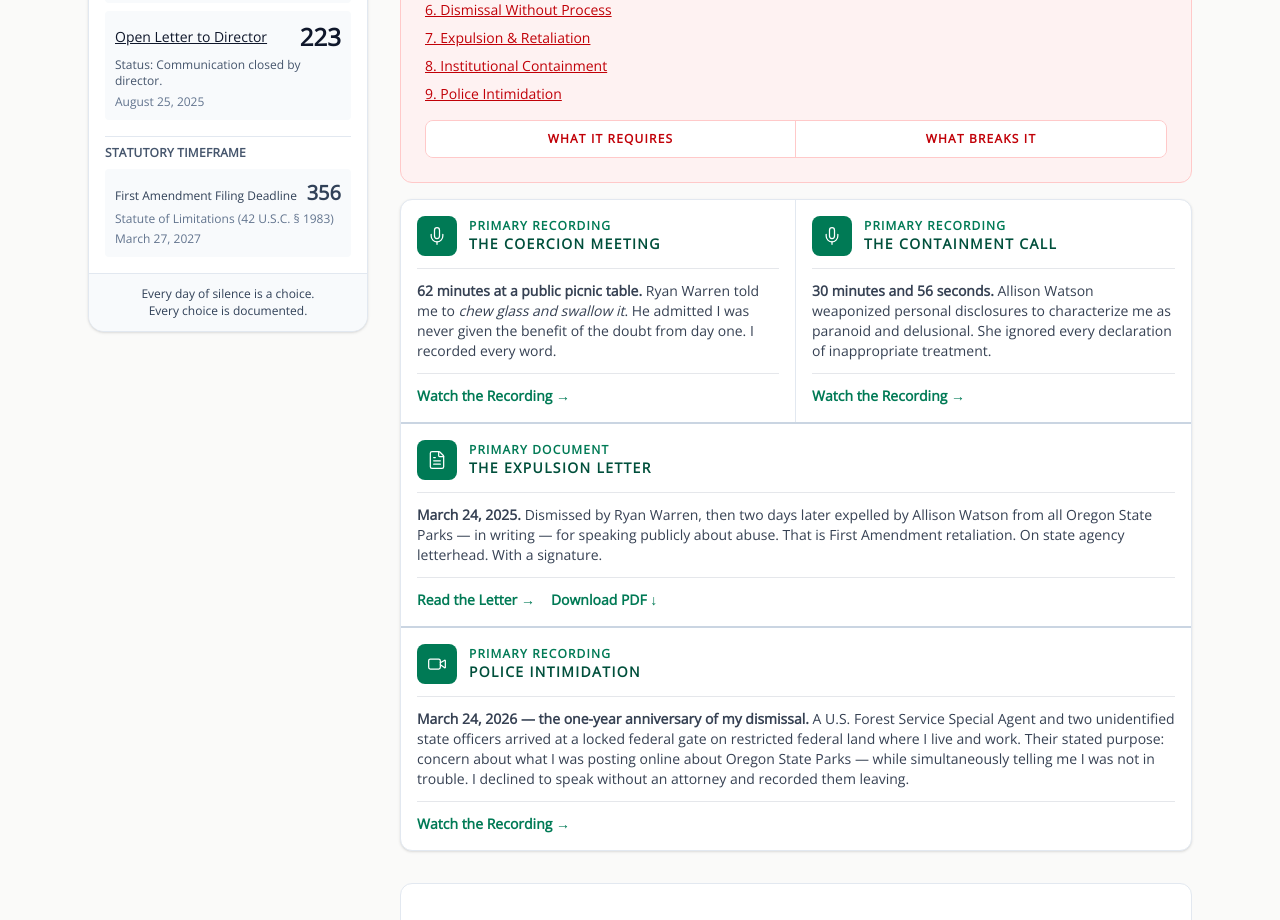
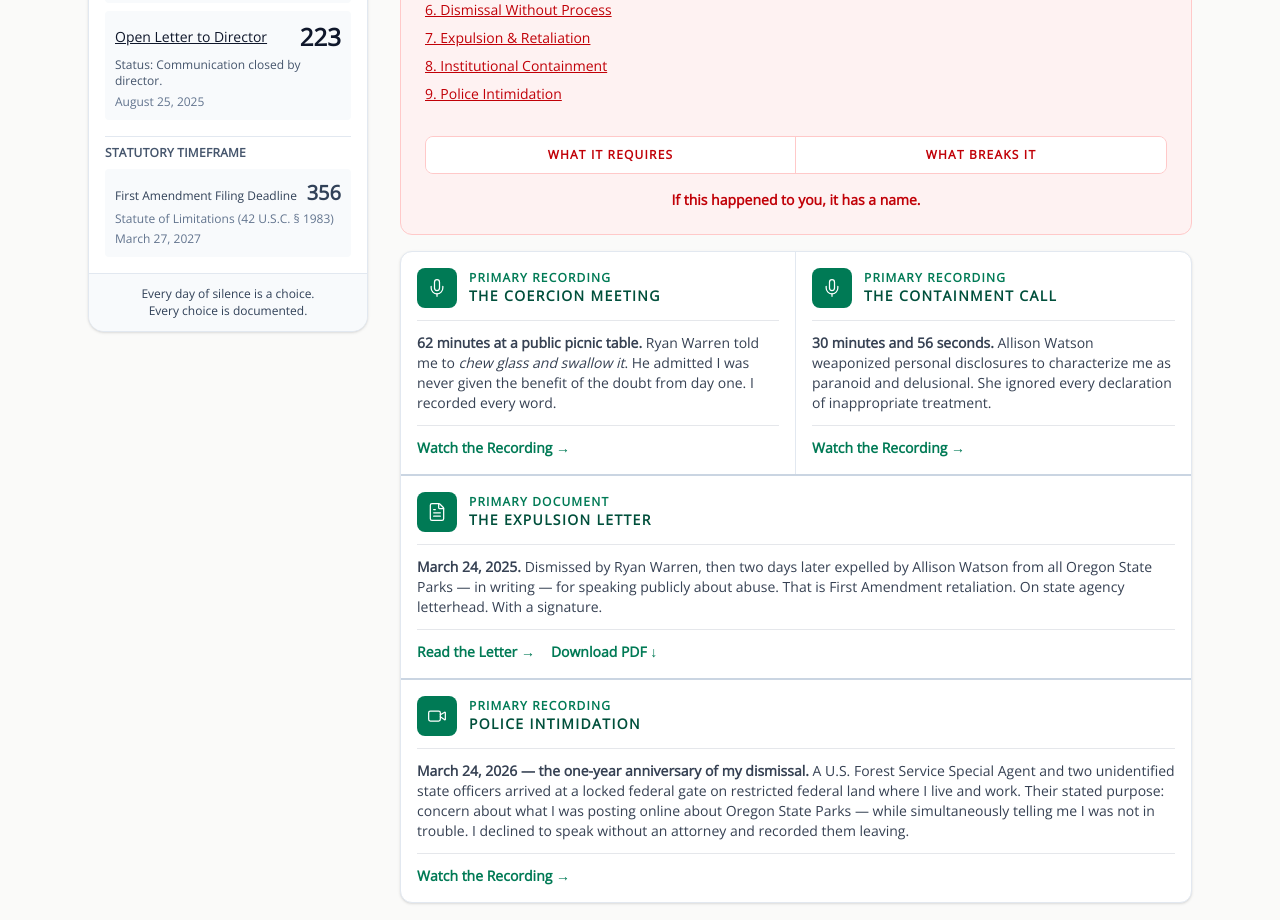
Before and after one commit to rswfire/rswfire.oprd, a Next.js app: page / in a window 1280 px wide. Shown: the part 1440-2360 px from the top of the page. Built offline with nearby package versions, Linux system fonts and the light colour scheme.

Commit message:
Updated Index.tsx

```diff
--- a/app/(archive)/page.tsx
+++ b/app/(archive)/page.tsx
@@ -95,9 +95,13 @@ export default function OverviewPage() {
                     <Link href="/displacement#police" className="block text-red-700 underline hover:text-red-600">9. Police Intimidation</Link>
                 </div>
 
-                <div className="mt-4 grid grid-cols-1 sm:grid-cols-2 rounded-lg overflow-hidden border border-red-200">
+                <div className="mt-8 grid grid-cols-1 sm:grid-cols-2 rounded-lg overflow-hidden border border-red-200">
                     <Link href="/displacement#requires" className="block py-2.5 text-center text-xs font-semibold uppercase tracking-widest text-red-700 bg-white hover:bg-red-100 transition-colors sm:border-r border-b sm:border-b-0 border-red-200">What It Requires</Link>
                     <Link href="/displacement#breaks" className="block py-2.5 text-center text-xs font-semibold uppercase tracking-widest text-red-700 bg-white hover:bg-red-100 transition-colors">What Breaks It</Link>
+                </div>
+
+                <div className="mt-4">
+                    <Link href="/resources/volunteers" className="block text-sm text-red-700 hover:text-red-600 font-semibold text-center">If this happened to you, it has a name.</Link>
                 </div>
 
             </div>
```
